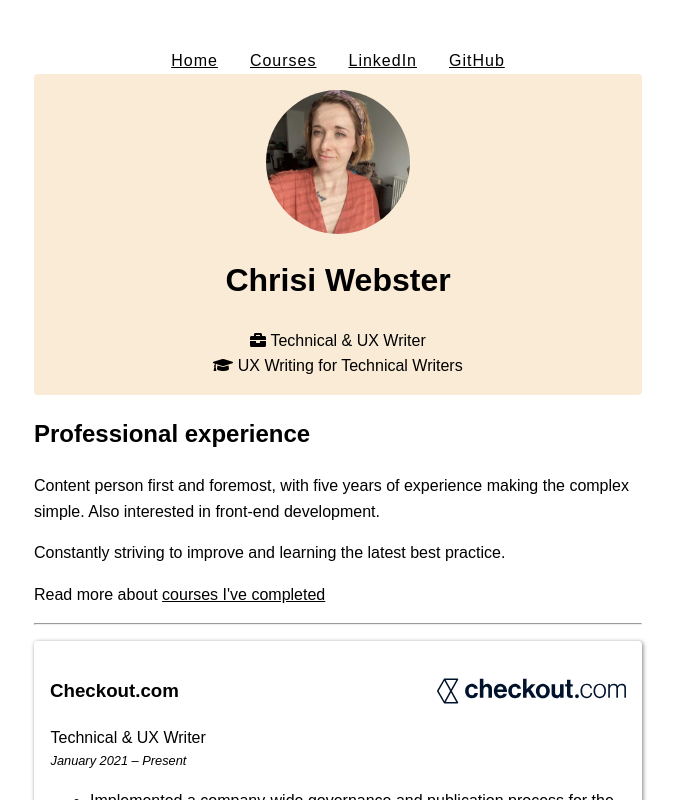
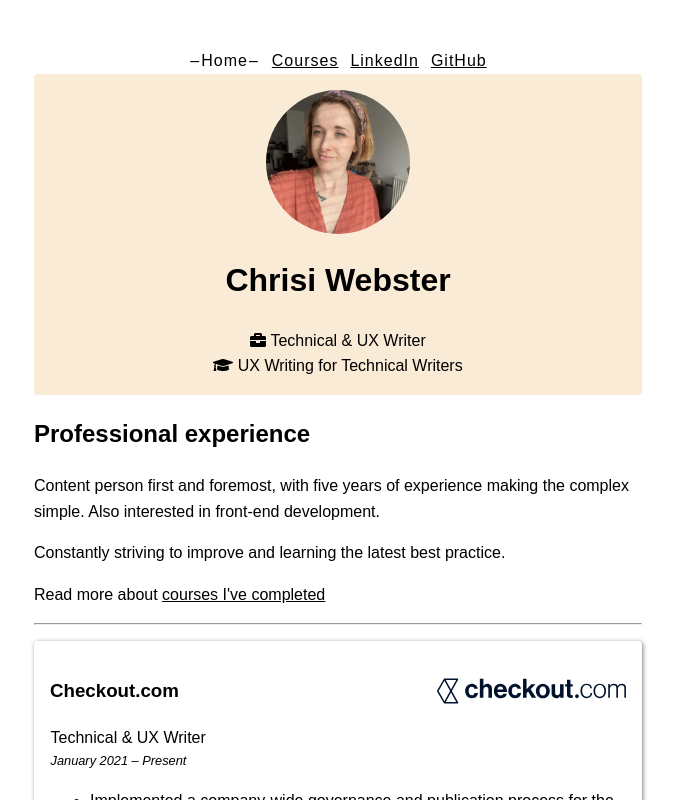
Before and after one commit to chrisiwebster/portfolio, a Next.js app: page / in a window 1280 px wide. Shown: the top 800 px of the page, without its empty margins (302-979 px from the left). Built offline with nearby package versions, Linux system fonts and the light colour scheme.

Commit message:
add ptc experience and fix some styling

```diff
--- a/components/layout.js
+++ b/components/layout.js
@@ -2,6 +2,7 @@
 import Image from "next/image";
 import styles from "./layout.module.css";
 import Link from "next/link";
+import { useState, useEffect } from "react";
 
 import { FontAwesomeIcon } from "@fortawesome/react-fontawesome"; // Import the FontAwesomeIcon component
 import {
@@ -12,12 +13,44 @@
 const name = "Chrisi Webster";
 
 export default function Layout({ children, home }) {
+	const [currentPage, setCurrentPage] = useState("home");
+
+	const checkPage = () => {
+		window.location.href.indexOf("course") > -1
+			? setCurrentPage("course")
+			: setCurrentPage("home");
+	};
+
+	useEffect(() => {
+		checkPage();
+		console.log(currentPage);
+	}, []);
+
 	return (
 		<div className={styles.container}>
 			<nav className={styles.navBar}>
-				<Link href="/">Home</Link>
-				<Link href="/courses">Courses</Link>
-				<Link href="https://www.linkedin.com/in/christinawebster/">
+				<Link href="/" passHref>
+					<a
+						className={
+							currentPage == "home" ? styles.currentPage : ""
+						}
+					>
+						Home
+					</a>
+				</Link>
+				<Link href="/courses">
+					<a
+						className={
+							currentPage == "course" ? styles.currentPage : ""
+						}
+					>
+						Courses
+					</a>
+				</Link>
+				<Link
+					className={styles.currentPage}
+					href="https://www.linkedin.com/in/christinawebster/"
+				>
 					LinkedIn
 				</Link>
 				<Link href="https://github.com/chrisiwebster">GitHub</Link>
--- a/components/layout.module.css
+++ b/components/layout.module.css
@@ -1,16 +1,34 @@
 .container {
-	max-width: 85vw;
+	max-width: 90vw;
 	padding: 0 1rem;
 	margin: 3rem auto 6rem;
 }
 
 .navBar {
 	text-align: center;
+	max-width: 90vw;
 }
 
 .navBar a {
-	margin: 0 1em;
+	margin: 0 5px;
+	padding: 1px;
 	letter-spacing: 1px;
+}
+
+.navBar a.currentPage {
+	text-decoration: none;
+}
+
+.navBar a.currentPage::before {
+	content: "–";
+	margin: 0 1px;
+	color: inherit;
+}
+
+.navBar a.currentPage::after {
+	content: "–";
+	margin: 0 1px;
+	color: inherit;
 }
 
 .header {
--- a/styles/Button.module.css
+++ b/styles/Button.module.css
@@ -1,7 +1,7 @@
 .fullBtn {
 	outline: none;
 	font-size: 1.2em;
-	background-color: antiquewhite;
+	background-color: #cad0fa;
 	border: none;
 	box-shadow: 1px 1px 5px rgba(0, 0, 0, 0.5);
 	padding: 1em;
```
Also changed, not shown: pages/courses.js (+19 -0 lines), public/images/ptc.svg (added).
